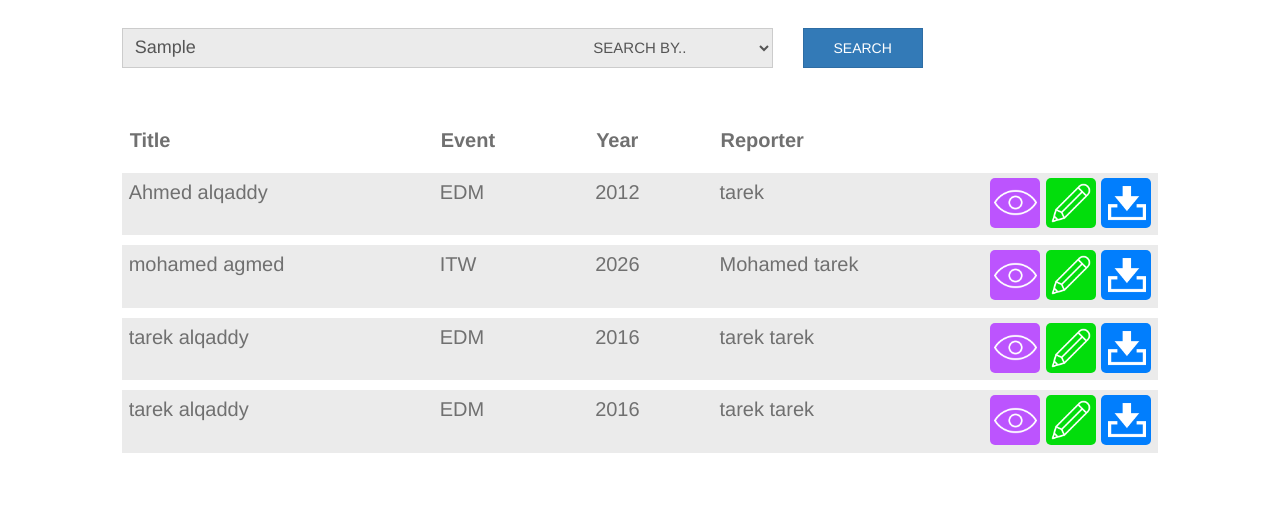
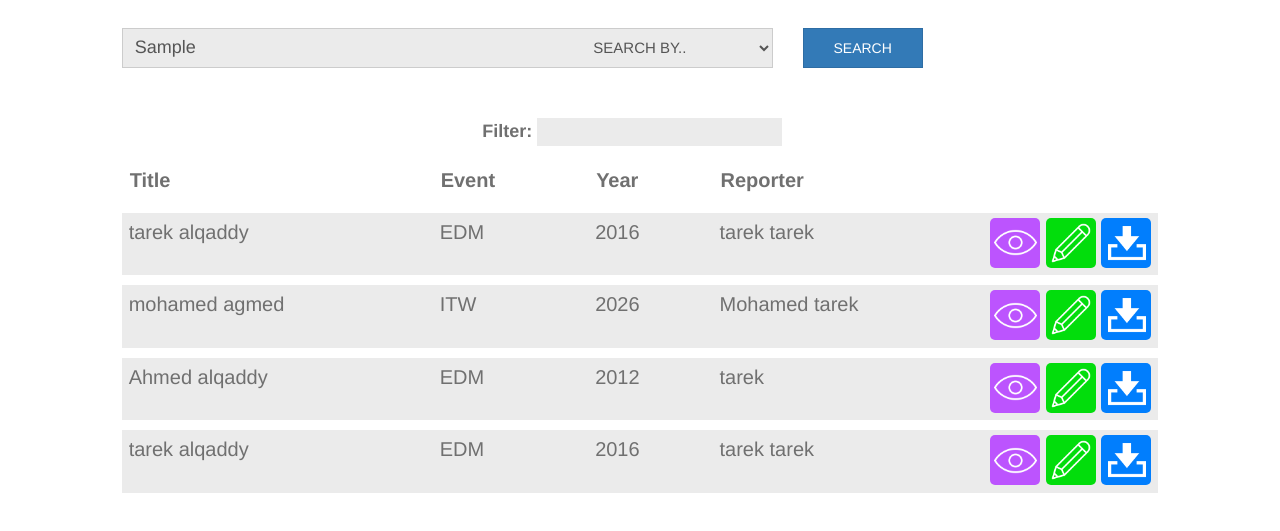
Before and after one commit to TarekAlQaddy/IEEE-AlexSB-Archive-System, a plain HTML site: page index.html in a window 1280 px wide. Both pictures are taken after typing "Sample" into the empty fields and a click on the button "SEARCH". Shown: the part 175-706 px from the top of the page. Drawn offline with Linux system fonts and the light colour scheme.

Commit message:
added filter to search results

```diff
--- /dev/null
+++ b/api.json
@@ -0,0 +1,30 @@
+[
+  {
+    "name":"tarek alqaddy",
+    "date":2016,
+    "event":"EDM",
+    "reporter":"tarek tarek",
+    "id":1
+  },
+  {
+    "name":"mohamed agmed",
+    "date":2026,
+    "event":"ITW",
+    "reporter":"Mohamed tarek",
+    "id":2
+  },
+  {
+    "name":"Ahmed alqaddy",
+    "date":2012,
+    "event":"EDM",
+    "reporter":"tarek",
+    "id":3
+  },
+  {
+    "name":"tarek alqaddy",
+    "date":2016,
+    "event":"EDM",
+    "reporter":"tarek tarek",
+    "id":4
+  }
+]
--- a/css/search-results.css
+++ b/css/search-results.css
@@ -55,6 +55,17 @@ body{
 .search-results-body .table{
     font-size: 2rem;
     color: #707070;
+}
+.search-results-body .table-wrapper .filter{
+    border: none;
+    height: 40px;
+    font-size: 1.8rem;
+    font-weight: bold;
+    color: #707070;
+}
+.search-results-body .table-wrapper .filter input{
+    background: #ebebeb;
+    border:none;
 }
 .search-results-body .table-wrapper thead{
     background: #fff;
--- a/index.html
+++ b/index.html
@@ -7,7 +7,7 @@
         <link rel="stylesheet" href="vendor/css/bootstrap.min.css"/>
         <link rel="stylesheet" href="css/search-style.css" />
 
-
+        <!-- use CDN in production -->
         <script type="text/javascript" src="vendor/js/jquery-3.1.1.slim.min.js"></script>
         <script type="text/javascript" src="vendor/js/bootstrap.min.js"></script>
 
@@ -101,7 +101,14 @@
                 <div class="row">
                     <div class="table-wrapper col-lg-10 col-lg-offset-1">
                         <div class="errorMsg" ng-if="errorMsg"><h3>{{errorMsg}}</h3></div>
+                        <div class="errorMsg" ng-if="!searchData"><h3>No Results</h3></div>
+
+                        <div ng-if="searchData&&(!errorMsg)" class="col-lg-4 col-lg-offset-4 filter">
+                            <label>Filter: </label>
+                            <input type="text" ng-model="filterText.name">
+                        </div>
                         <table class="table" ng-if="searchData&&(!errorMsg)">
+
                             <thead>
                                 <tr>
                                     <th>Title</th>
@@ -112,14 +119,14 @@
                                 </tr>
                             </thead>
                             <tbody>
-                                <tr ng-repeat="report in searchData | orderBy:'name'">
+                                <tr ng-repeat="report in searchData | filter:filterText ">
                                     <td class="feedabacks">{{report.name}}</td>
                                     <td class="event">{{report.event}}</td>
                                     <td class="year">{{report.date}}</td>
                                     <td class='reporter'>{{report.reporter}}</td>
                                     <td class="options">
                                         <a  class="option view"></a>
-                                        <a  data-edit="{{report.id}}" ng-click="getReport($event)" class="option edit" data-toggle="modal" data-target="#editModal"></a>
+                                        <a  data-edit="{{report.id}}" ng-click="getReport(report)" class="option edit" data-toggle="modal" data-target="#editModal"></a>
                                         <a  class="option download"></a>
                                     </td>
                                 </tr>
--- a/js/app.js
+++ b/js/app.js
@@ -37,7 +37,7 @@ searchApp.controller('searchCont',['$scope','searchSvc',function ($scope,searchS
 }]);
 
 //resultsCont for second view 'search-results.html' and its edit modal
-searchApp.controller('resultsCont',['$scope','searchSvc','$log',function ($scope,searchSvc,$log) {
+searchApp.controller('resultsCont',['$scope','searchSvc','$http',function ($scope,searchSvc,$http) {
 
     $scope.searchData = null;
     $scope.errorMsg = null;
@@ -61,58 +61,21 @@ searchApp.controller('resultsCont',['$scope','searchSvc','$log',function ($scope
 
 
     $scope.getData = function(){
-        /*$http.get('url',{'text':searchSvc.text,'type':searchSvc.type}).then(function(success){
+        $http.get('api.json',{'text':searchSvc.text,'type':searchSvc.type}).then(function(success){
             $scope.searchData = success.data;
             $scope.errorMsg = null;
         },function(e){
-            $scope.errorMsg = e;
-        })*/
-        $scope.searchData = [
-            {
-                name:'tarek alqaddy',
-                date:2016,
-                event:'EDM',
-                reporter:'tarek tarek',
-                id:1
-            },
-            {
-                name:'mohamed agmed',
-                date:2026,
-                event:'ITW',
-                reporter:'Mohamed tarek',
-                id:2
-            },
-            {
-                name:'Ahmed alqaddy',
-                date:2012,
-                event:'EDM',
-                reporter:'tarek',
-                id:3
-            },
-            {
-                name:'tarek alqaddy',
-                date:2016,
-                event:'EDM',
-                reporter:'tarek tarek',
-                id:4
-            }
-        ]
+            console.log(e);
+            $scope.searchData = null;
+            $scope.errorMsg = "Error has occurred"
+        })
     };
     $scope.getData();
-    console.log($scope)
 
-    //to pass the id of the html element and get it from the list here
-    function searchKeyVal(ar,value){
-        for(var i in ar){
-            if(ar[i].id == value)
-            return ar[i];
-        }
-        return null;
-    }
-    //get the report id and search for that report then set it to editReport
-    $scope.getReport = function($event){
-        var id = $event.target.dataset.edit;
-        $scope.editReport = searchKeyVal($scope.searchData,id);
+
+    $scope.getReport = function(report){
+        $scope.editReport = report;
+        //console.log(report);
     };
 
 
```
